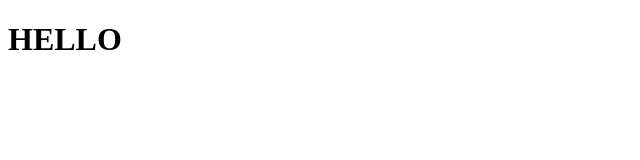
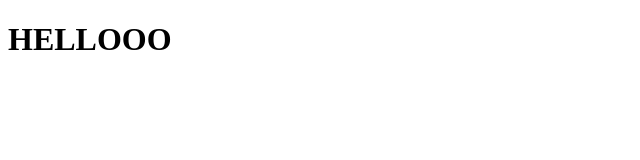
Before and after one commit to osaszef/osaszef.github.io, a plain HTML site: page index.html in a window 1280 px wide. Shown: the full height of the page, 0-640 px from the left. Drawn offline with Linux system fonts and the light colour scheme.

Commit message:
Update index.html

```diff
--- a/index.html
+++ b/index.html
@@ -7,6 +7,6 @@
     <title>GODWASP</title>
 </head>
 <body>
-    <h1>HELLO</h1>
+    <h1>HELLOOO</h1>
 </body>
 </html>
```
